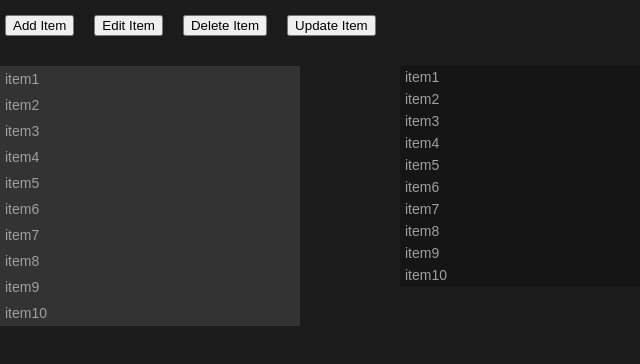
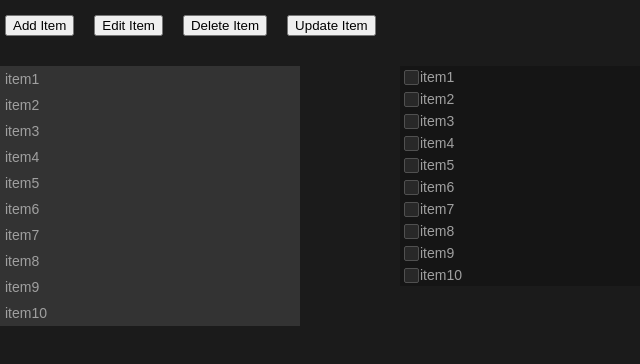
Before and after one commit to gemini2022/NicheShack3, an Angular app: page / in a window 1280 px wide. Shown: the top 364 px of the page, without its empty margins (0-640 px from the left). Built offline with nearby package versions, Linux system fonts and the light colour scheme.

Commit message:
Still working on editable item

```diff
--- a/projects/manager/src/app/app.component.html
+++ b/projects/manager/src/app/app.component.html
@@ -32,6 +32,22 @@
                   (selectedItemsEvent)="onSelectedItems($event)"
                   (pressedEnterKeyEvent)="onPressedEnterKey($event)"
                   (requestedPageLoadEvent)="onRequestedPageLoad($event)">
+
+                  <ng-template let-value="value" #content>
+                        <!-- <input #checkbox type="checkbox" (mousedown)="$event.stopPropagation()" (change)="trumpy(value)"> -->
+
+                        <label class="checkbox" (mousedown)="$event.stopPropagation()">
+                              <input type="checkbox"
+                                     (change)="trumpy(value)">
+                              <div #tabElement
+                                    tabindex="-1"
+                                    class="checkmark">
+                              </div>
+                        </label>
+
+
+                  </ng-template>
+
             </list>
       </div>
 </div>
--- a/projects/manager/src/app/app.component.scss
+++ b/projects/manager/src/app/app.component.scss
@@ -0,0 +1,77 @@
+.checkbox {
+    // display: inline-block;
+    position: relative;
+    // margin-bottom: 12px;
+    cursor: pointer;
+    -webkit-user-select: none;
+    -moz-user-select: none;
+    -ms-user-select: none;
+    user-select: none;
+    // padding-left: 21px;
+
+    &:hover {
+        .checkmark {
+            background-color: lighten(#282828, 10);
+            border-color: lighten(#505050, 20);
+
+            &:after {
+                left: 4px;
+                top: -3px;
+                width: 5px;
+                height: 10px;
+                border: solid lighten(#ffba00, 20);
+                border-width: 0 3px 3px 0;
+                -webkit-transform: rotate(45deg);
+                -ms-transform: rotate(45deg);
+                transform: rotate(45deg);
+            }
+        }
+    }
+
+
+    & input {
+        opacity: 0;
+        height: 0;
+        width: 0;
+
+        &:checked~.checkmark {
+            border-color: lighten(#505050, 10);
+            background-color: lighten(#282828, 10);
+
+            &:after {
+                display: block;
+            }
+        }
+    }
+
+
+    .checkmark {
+        position: relative;
+        top: -8px;
+        width: 15px;
+        height: 15px;
+        border-radius: 2px;
+        background-color: #282828;
+        border: 1px solid #505050;
+
+        &:focus-visible {
+            outline: 1px solid rgb(128, 128, 128);
+            outline-offset: 2px;
+        }
+
+        &:after {
+            content: "";
+            position: absolute;
+            display: none;
+            left: 4px;
+            top: -3px;
+            width: 5px;
+            height: 10px;
+            border: solid #ffba00;
+            border-width: 0 3px 3px 0;
+            -webkit-transform: rotate(45deg);
+            -ms-transform: rotate(45deg);
+            transform: rotate(45deg);
+        }
+    }
+}
--- a/projects/manager/src/app/app.component.ts
+++ b/projects/manager/src/app/app.component.ts
@@ -24,7 +24,9 @@ export class AppComponent {
   public managerList: Array<ListItem> = new Array<ListItem>();
   public websiteList: Array<ListItem> = new Array<ListItem>();
 
-
+  trumpy(checkbox: any){
+    console.log(checkbox)
+  }
 
   updateItem() {
     // this.managerList[4].cursor = 'crosshair';
--- a/projects/manager/src/app/list/list.component.html
+++ b/projects/manager/src/app/list/list.component.html
@@ -21,6 +21,8 @@
                    '--indent:' + (options.indent! - ((item.selectionBorderWidth ? item.selectionBorderWidth: options.selectionBorderWidth!) + 1)) + 'px;' +
                    '--selectionBorderColor:' + (item.selectionBorderColor ? item.selectionBorderColor.toHex() : options.selectionBorderColor!.toHex()) + ';'">
 
+          <ng-container *ngTemplateOutlet="content; context:{value:item}"></ng-container>
+
           <div #htmlItemText
                tabindex="-1"
                class="item-text"
--- a/projects/manager/src/app/list/list.component.ts
+++ b/projects/manager/src/app/list/list.component.ts
@@ -28,6 +28,9 @@ export class ListComponent {
 
   // View Children
   @ViewChildren('htmlItem') private htmlItems!: QueryList<ElementRef<HTMLElement>>;
+
+
+  @ContentChild('content') content!: TemplateRef<any>;
 
 
   private ngOnChanges(changes: SimpleChanges): void {
```
